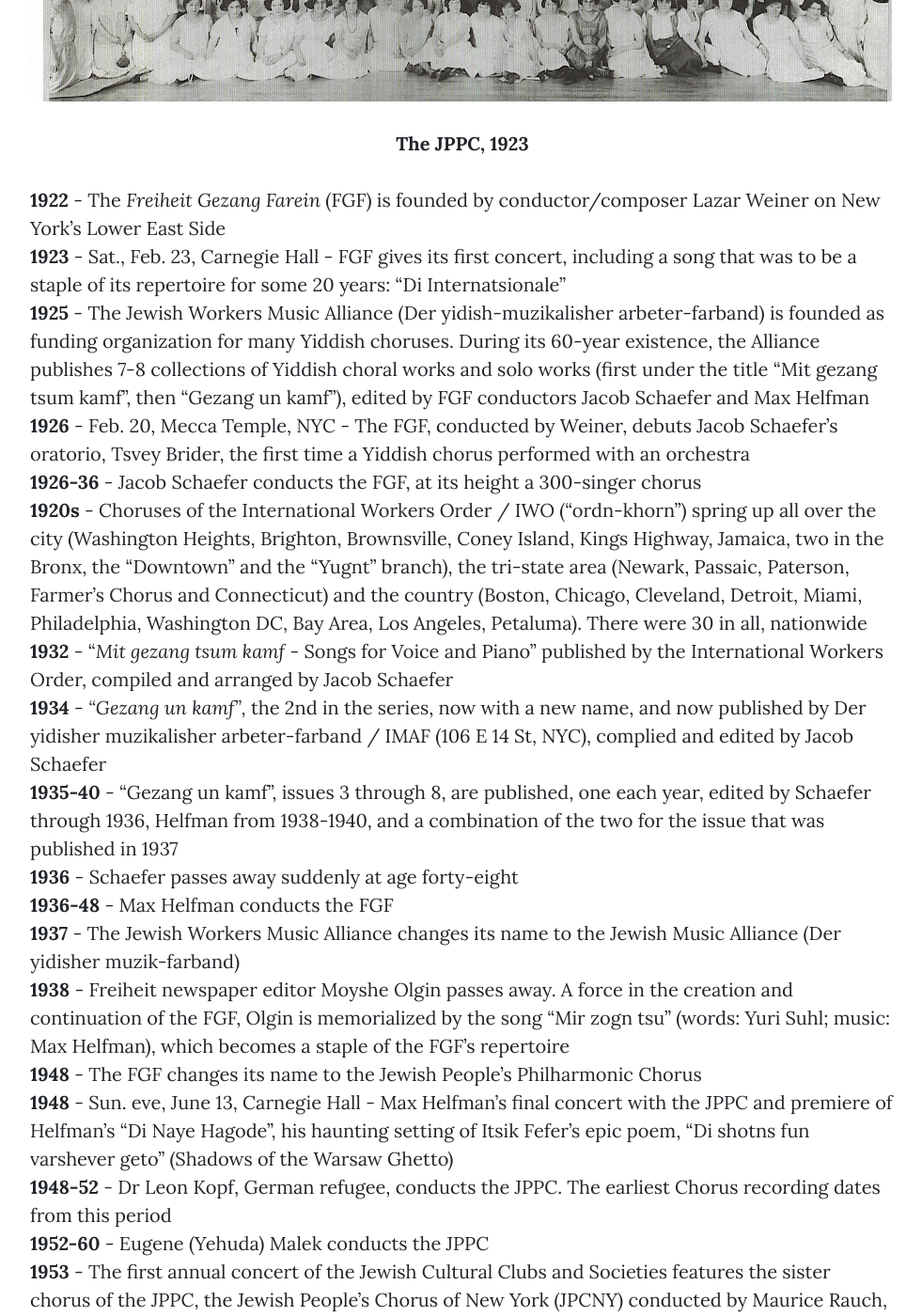
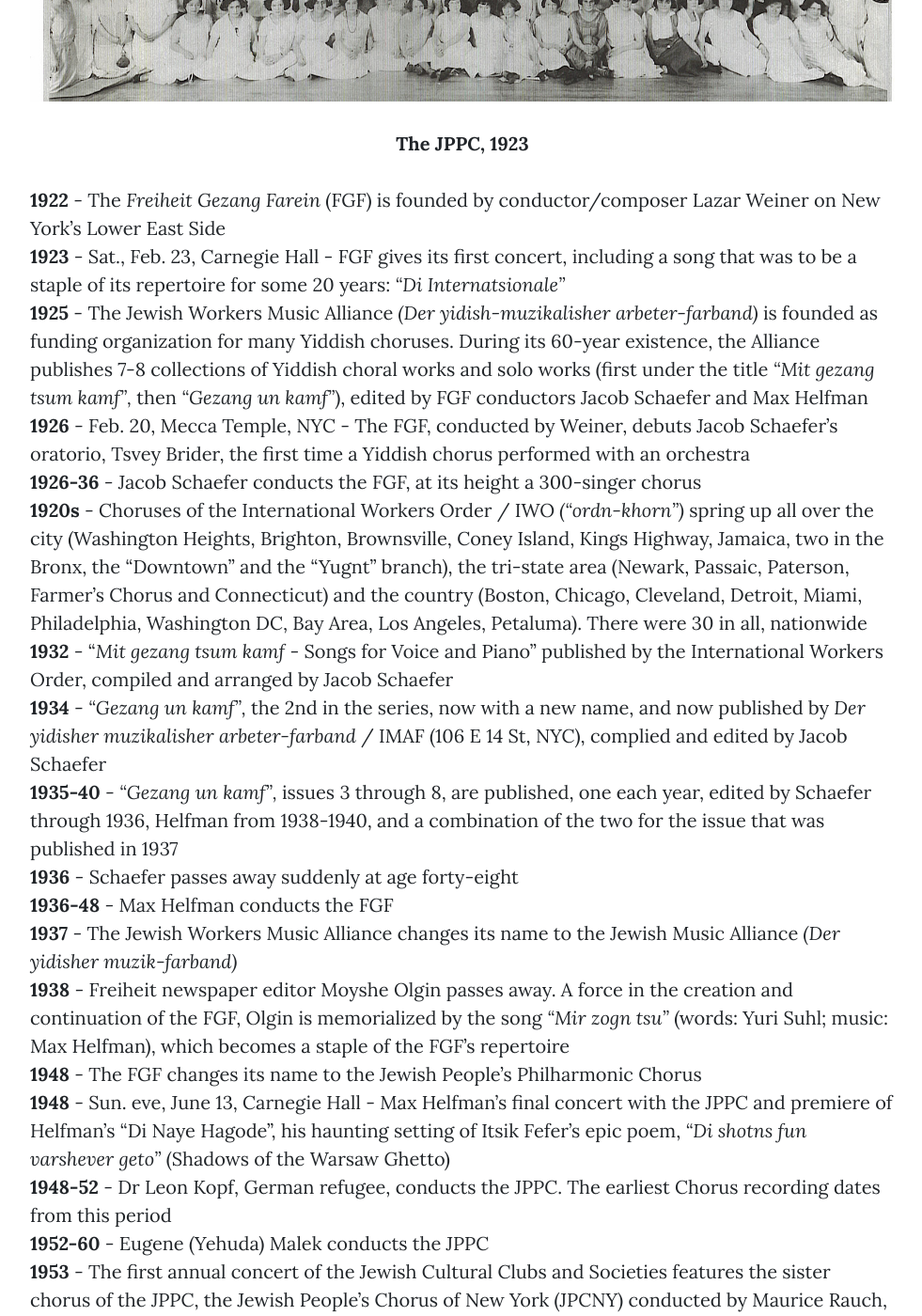
Before and after one commit to ibleaman/JPPC, a Jekyll site: the page built from milestones.md, in a window 1280 px wide and 1400 px high, scrolled down 953 px. Shown: the whole window at 94% size, without its empty margins (148-1129 px from the left). Built offline with Jekyll 4.4.1, drawn with Linux system fonts in a browser that asks for light colours; some of the changed text lies outside the part shown.

```diff
--- a/milestones.md
+++ b/milestones.md
@@ -9,20 +9,20 @@ layout: default
 <p style="text-align:center;font-weight:bold;">The JPPC, 1923</p>
 
 **1922** - The *Freiheit Gezang Farein* (FGF) is founded by conductor/composer Lazar Weiner on New York's Lower East Side
-**1923** - Sat., Feb. 23, Carnegie Hall - FGF gives its first concert, including a song that was to be a staple of its repertoire for some 20 years: "Di Internatsionale"
-**1925** - The Jewish Workers Music Alliance (Der yidish-muzikalisher arbeter-farband) is founded as funding organization for many Yiddish choruses. During its 60-year existence, the Alliance publishes 7-8 collections of Yiddish choral works and solo works (first under the title "Mit gezang tsum kamf", then "Gezang un kamf"), edited by FGF conductors Jacob Schaefer and Max Helfman
+**1923** - Sat., Feb. 23, Carnegie Hall - FGF gives its first concert, including a song that was to be a staple of its repertoire for some 20 years: *"Di Internatsionale"*
+**1925** - The Jewish Workers Music Alliance *(Der yidish-muzikalisher arbeter-farband)* is founded as funding organization for many Yiddish choruses. During its 60-year existence, the Alliance publishes 7-8 collections of Yiddish choral works and solo works (first under the title *"Mit gezang tsum kamf",* then *"Gezang un kamf"*), edited by FGF conductors Jacob Schaefer and Max Helfman
 **1926** - Feb. 20, Mecca Temple, NYC - The FGF, conducted by Weiner, debuts Jacob Schaefer's oratorio, Tsvey Brider, the first time a Yiddish chorus performed with an orchestra
 **1926-36** - Jacob Schaefer conducts the FGF, at its height a 300-singer chorus
-**1920s** - Choruses of the International Workers Order / IWO ("ordn-khorn") spring up all over the city (Washington Heights, Brighton, Brownsville, Coney Island, Kings Highway, Jamaica, two in the Bronx, the "Downtown" and the "Yugnt" branch), the tri-state area (Newark, Passaic, Paterson, Farmer's Chorus and Connecticut) and the country (Boston, Chicago, Cleveland, Detroit, Miami, Philadelphia, Washington DC, Bay Area, Los Angeles, Petaluma). There were 30 in all, nationwide
+**1920s** - Choruses of the International Workers Order / IWO *("ordn-khorn")* spring up all over the city (Washington Heights, Brighton, Brownsville, Coney Island, Kings Highway, Jamaica, two in the Bronx, the "Downtown" and the "Yugnt" branch), the tri-state area (Newark, Passaic, Paterson, Farmer's Chorus and Connecticut) and the country (Boston, Chicago, Cleveland, Detroit, Miami, Philadelphia, Washington DC, Bay Area, Los Angeles, Petaluma). There were 30 in all, nationwide
 **1932** - "*Mit gezang tsum kamf* - Songs for Voice and Piano" published by the International Workers Order, compiled and arranged by Jacob Schaefer
-**1934** - *"Gezang un kamf",* the 2nd in the series, now with a new name, and now published by Der yidisher muzikalisher arbeter-farband / IMAF (106 E 14 St, NYC), complied and edited by Jacob Schaefer
-**1935-40** - "Gezang un kamf", issues 3 through 8, are published, one each year, edited by Schaefer through 1936, Helfman from 1938-1940, and a combination of the two for the issue that was published in 1937
+**1934** - *"Gezang un kamf",* the 2nd in the series, now with a new name, and now published by *Der yidisher muzikalisher arbeter-farband* / IMAF (106 E 14 St, NYC), complied and edited by Jacob Schaefer
+**1935-40** - *"Gezang un kamf",* issues 3 through 8, are published, one each year, edited by Schaefer through 1936, Helfman from 1938-1940, and a combination of the two for the issue that was published in 1937
 **1936** - Schaefer passes away suddenly at age forty-eight
 **1936-48** - Max Helfman conducts the FGF
-**1937** - The Jewish Workers Music Alliance changes its name to the Jewish Music Alliance (Der yidisher muzik-farband)
-**1938** - Freiheit newspaper editor Moyshe Olgin passes away. A force in the creation and continuation of the FGF, Olgin is memorialized by the song "Mir zogn tsu" (words: Yuri Suhl; music: Max Helfman), which becomes a staple of the FGF's repertoire
+**1937** - The Jewish Workers Music Alliance changes its name to the Jewish Music Alliance *(Der yidisher muzik-farband)*
+**1938** - Freiheit newspaper editor Moyshe Olgin passes away. A force in the creation and continuation of the FGF, Olgin is memorialized by the song *"Mir zogn tsu"* (words: Yuri Suhl; music: Max Helfman), which becomes a staple of the FGF's repertoire
 **1948** - The FGF changes its name to the Jewish People's Philharmonic Chorus
-**1948** - Sun. eve, June 13, Carnegie Hall - Max Helfman's final concert with the JPPC and premiere of Helfman's "Di Naye Hagode", his haunting setting of Itsik Fefer's epic poem, "Di shotns fun varshever geto" (Shadows of the Warsaw Ghetto)
+**1948** - Sun. eve, June 13, Carnegie Hall - Max Helfman's final concert with the JPPC and premiere of Helfman's "Di Naye Hagode", his haunting setting of Itsik Fefer's epic poem, *"Di shotns fun varshever geto"* (Shadows of the Warsaw Ghetto)
 **1948-52** - Dr Leon Kopf, German refugee, conducts the JPPC. The earliest Chorus recording dates from this period
 **1952-60** - Eugene (Yehuda) Malek conducts the JPPC
 **1953** - The first annual concert of the Jewish Cultural Clubs and Societies features the sister chorus of the JPPC, the Jewish People's Chorus of New York (JPCNY) conducted by Maurice Rauch, performing the first of many dramatic chorales written by Itche Goldberg in collaboration with Rauch as composer
@@ -31,7 +31,7 @@ layout: default
 <p style="text-align:center;font-weight:bold;">The JPPC, 1964</p>
 
 **1958/59** - The JPCNY makes two recordings: A Goldfaden Collection, and the folk-operetta adapted from Sholom Aleichem stories, Sholem Aleichem Dir, Amerike!  (libretto: Martin Birnbaum, music: Maurice Rauch)
-**1960-71** - The JPCNY merges into the JPPC and Maurice Rauch becomes conductor of the "new" chorus. During Rauch's tenure, the JPPC records Schaefer's Tsvey Brider (1967), the last recording of the Chorus, until 2006
+**1960-71** - The JPCNY merges into the JPPC and Maurice Rauch becomes conductor of the "new" chorus. During Rauch's tenure, the JPPC records Schaefer's *Tsvey Brider* (1967), the last recording of the Chorus, until 2006
 **1971-72** - Oscar Julius conducts the JPPC
 **1972-78** - Maurice Rauch returns to conduct the JPPC
 **1978-80** - Franco Rossi conducts the JPPC
@@ -41,16 +41,16 @@ layout: default
 **1985** - The Jewish Music Alliance merges into the Zhitlowsky Foundation
 **1995** - Binyumen Schaechter takes over as conductor of the JPPC
 **1998** - JPPC begins year-round Outreach Concerts throughout NYC tri-state area, from Town Hall to the Museum of Jewish Heritage. The JPPC becomes arguably the first Yiddish chorus ever to sing a cappella and selectively mixed (not in vocal sections)
-**2000,** 2001, 2003 - The JPPC is one of only two Yiddish choruses to perform at the North American Jewish Choral Festival at the Nevele Hotel, Ellenville, NY
+**2000, 2001, 2003** - The JPPC is one of only two Yiddish choruses to perform at the North American Jewish Choral Festival at the Nevele Hotel, Ellenville, NY
 **2000** - The JPPC becomes the first Yiddish chorus to perform on the World Trade Center Plaza
 **2001** - The JPPC sings for a Chanuka Memorial Ceremony at Ground Zero, site of the World Trade Center terrorist attacks
-**2002,** 2005, 2006 - The JPPC is the only Jewish chorus to perform at the New York International Choral Festival at Alice Tully Hall (Lincoln Center)
+**2002, 2005, 2006** - The JPPC is the only Jewish chorus to perform at the New York International Choral Festival at Alice Tully Hall (Lincoln Center)
 **2003** - The Jewish People’s Philharmonic Chorus celebrates 80 years of preserving, creating, and sharing Yiddish song, becoming the world’s longest continually operating Jewish chorus
 **2005** - The JPPC is the first Yiddish chorus to perform at Shea Stadium (Queens, NY), singing our National Anthem at the NY Mets' Jewish Heritage Day, as well as Mark Zuckerman's choral arrangement of "America the Beautiful" in Yiddish ("Amerike di prekhtike")
 **2006** - The JPPC releases its first CD, the Chorus' first recording in 39 years
 **2007** - The JPPC records its first live-in-concert DVD, which was then released in 2009
 **2007** - The JPPC for the first time is filmed and recorded for a feature film, "Tickling Leo", released in 2009
-**2007,** 2010, 2011, 2013 - The JPPC is the only Yiddish chorus to perform at the North American Jewish Choral Festival at the Hudson Valley Resort & Spa, Kerhonkson, NY
+**2007, 2010, 2011, 2013** - The JPPC is the only Yiddish chorus to perform at the North American Jewish Choral Festival at the Hudson Valley Resort & Spa, Kerhonkson, NY
 **2008** - The JPPC performs its annual gala spring concert for the first time at Symphony Space
 **2010** - The JPPC performs for the first time in Riverside Church, as the only Jewish chorus in the 5th New York International Choral Festival
 **2011** - The JPPC becomes the first Yiddish chorus ever to perform standing entirely mixed
```
